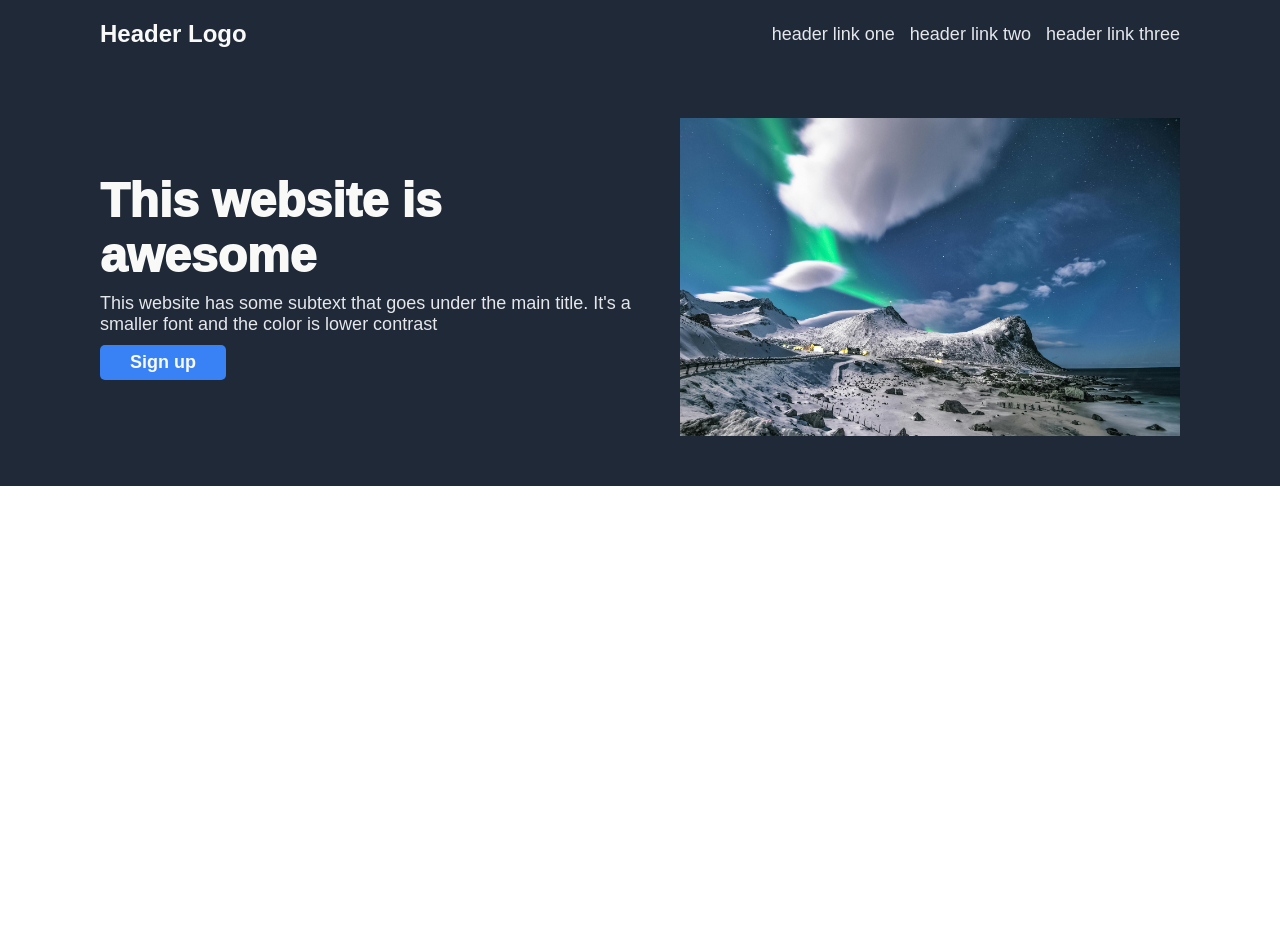
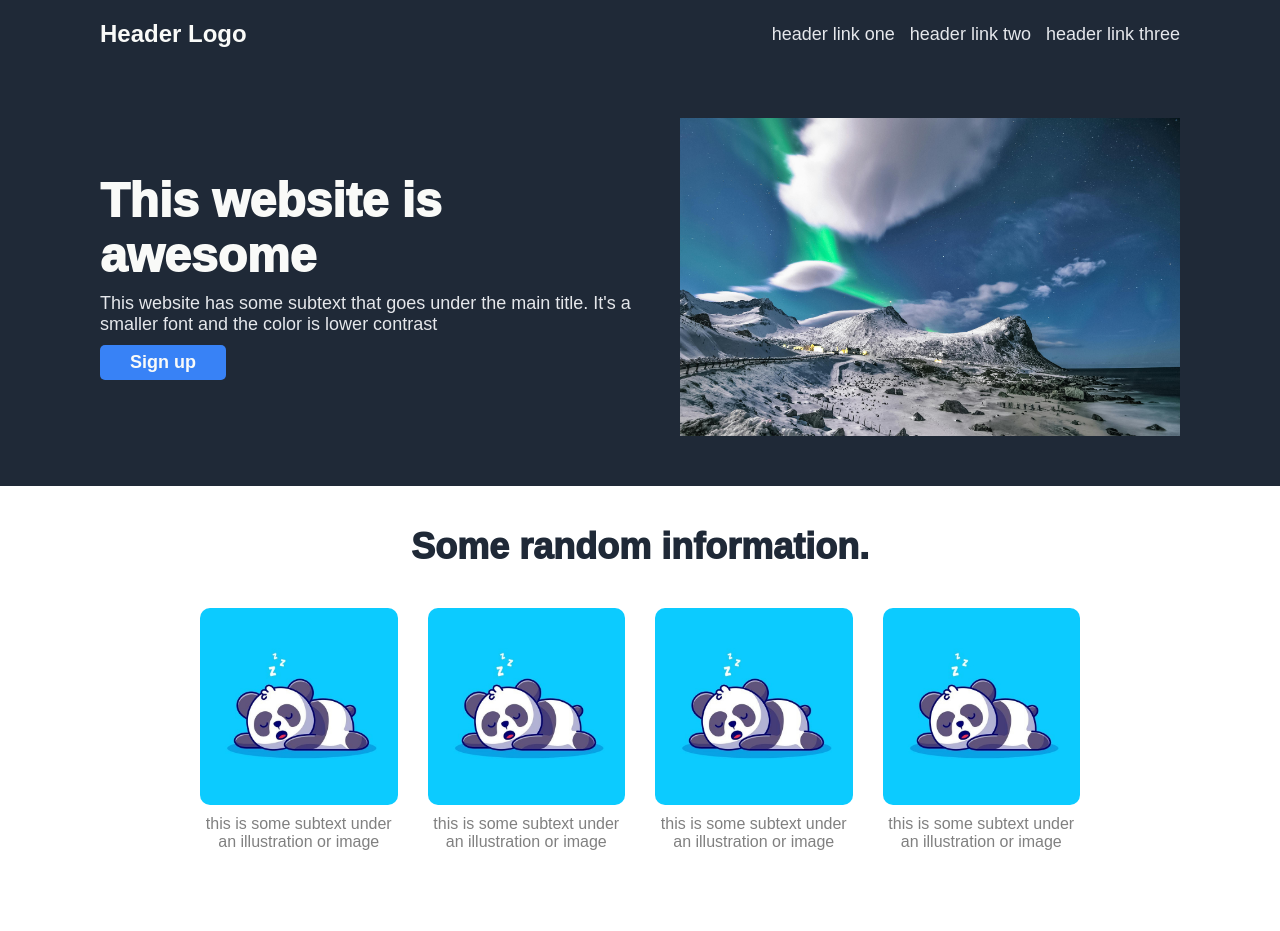
Before and after one commit to zadnap/odin-landing-page, a plain HTML site: page index.html in a window 1280 px wide. Before the commit the page ends 800 px from the top, so only its background shows below. Drawn offline with Linux system fonts and the light colour scheme.

Commit message:
Finish information section

```diff
--- a/index.html
+++ b/index.html
@@ -23,5 +23,26 @@
         </div>
         <img src="./img/hero.jpg" alt="North pole nature">
     </section>
+    <section class="information">
+        <h1>Some random information.</h1>
+        <ul>
+            <li>
+                <img src="./img/random-picture.jpg" alt="A random image">
+                <p>this is some subtext under an illustration or image</p>
+            </li>
+            <li>
+                <img src="./img/random-picture.jpg" alt="A random image">
+                <p>this is some subtext under an illustration or image</p>
+            </li>
+            <li>
+                <img src="./img/random-picture.jpg" alt="A random image">
+                <p>this is some subtext under an illustration or image</p>
+            </li>
+            <li>
+                <img src="./img/random-picture.jpg" alt="A random image">
+                <p>this is some subtext under an illustration or image</p>
+            </li>
+        </ul>
+    </section>
 </body>
 </html>
--- a/style.css
+++ b/style.css
@@ -76,3 +76,36 @@ header a {
     width: 500px;
     flex-shrink: 0;
 }
+
+/* Information */
+.information {
+    padding-bottom: 80px;
+    padding-top: 40px;
+}
+.information h1 {
+    text-align: center;
+    font-weight: 1000;
+    font-size: 36px;
+    color: #1F2937;
+    margin-bottom: 40px;
+}
+.information ul {
+    display: flex;
+    gap: 30px;
+    padding: 0 200px;
+}
+.information li {
+    display: flex;
+    flex-direction: column;
+    align-items: center;
+    gap: 10px;
+}
+.information li p {
+    text-align: center;
+    color: grey;
+    font-weight: 500;
+}
+.information li img {
+    width: 100%;
+    border-radius: 10px;
+}
```
Also changed, not shown: img/random-picture.jpg (added).
